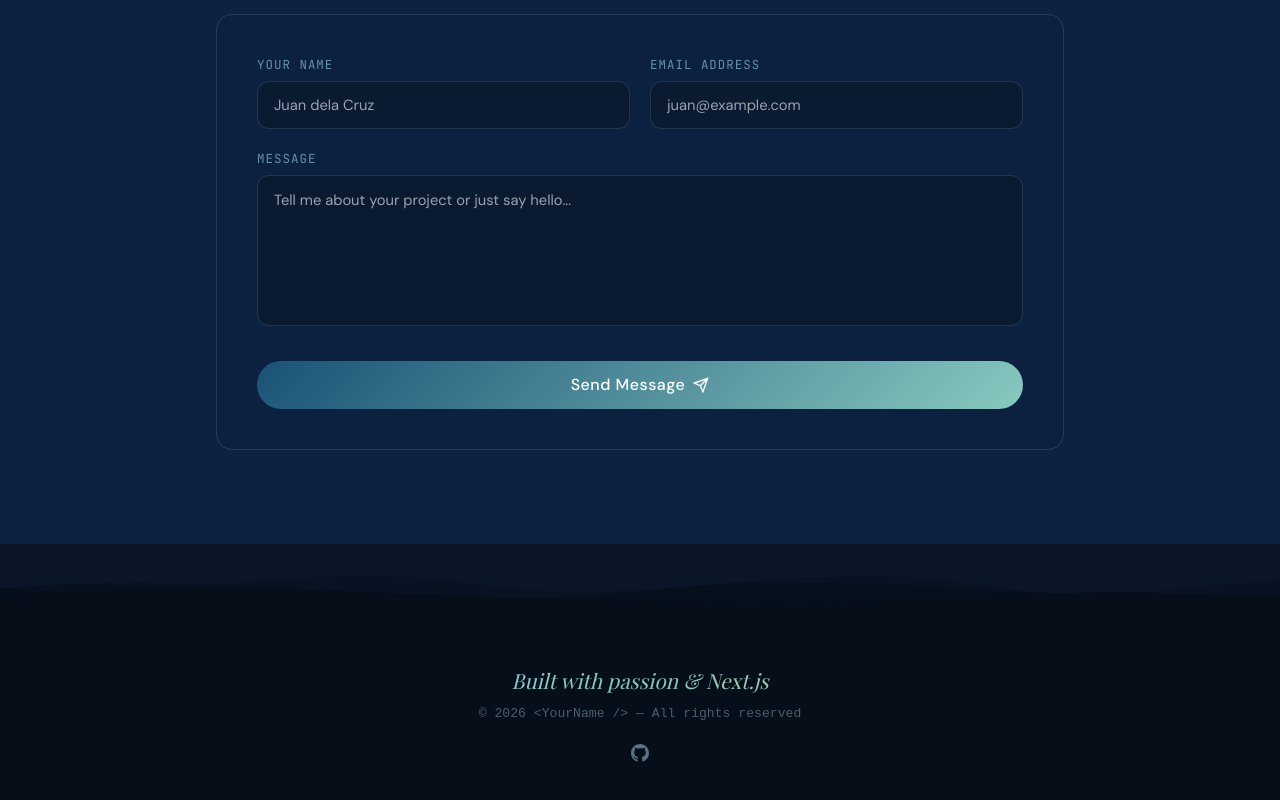
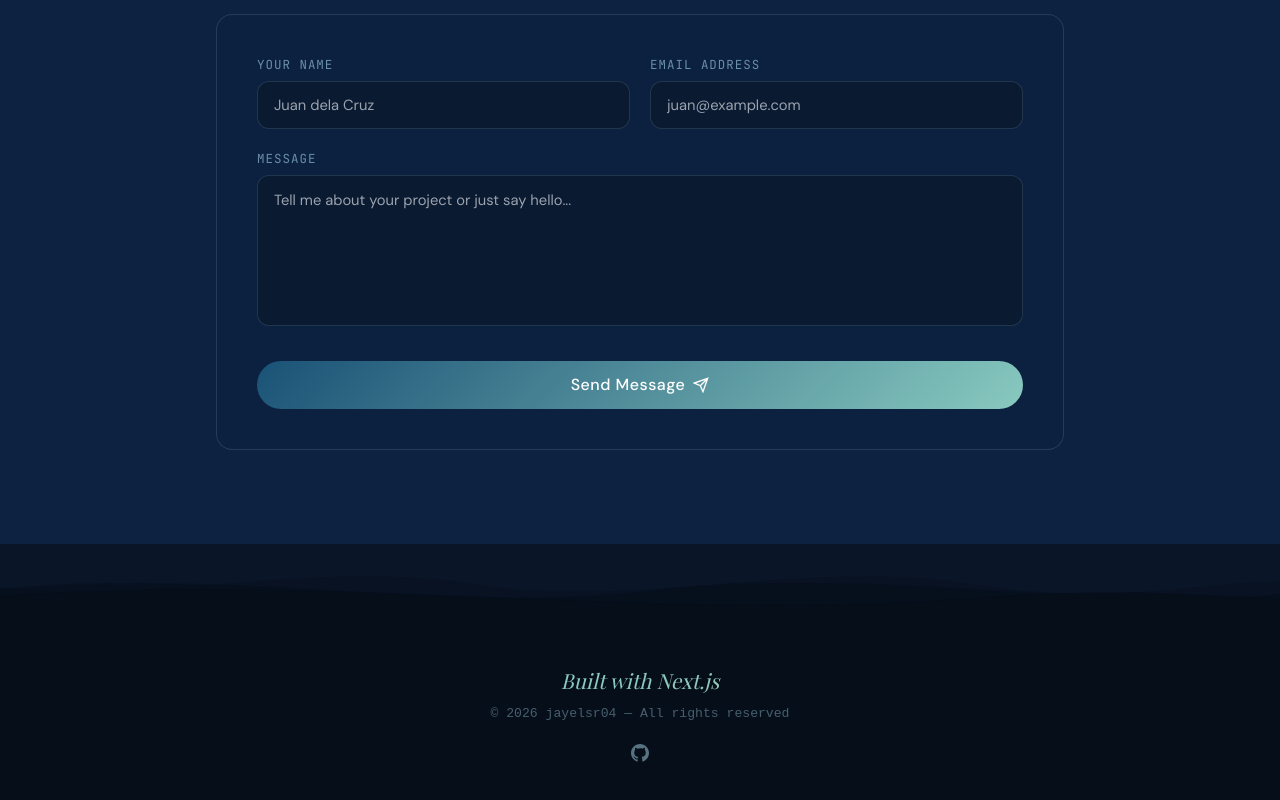
Before and after one commit to jayelsr04/Jleigh_Portfolio, a Next.js app: page / in a window 1280 px wide. Shown: the part 3026-3826 px from the top of the page. Built offline with nearby package versions, Linux system fonts and the light colour scheme; a web font is replaced by a local one.

Commit message:
Update Footer.tsx

```diff
--- a/src/components/layout/Footer.tsx
+++ b/src/components/layout/Footer.tsx
@@ -14,7 +14,7 @@ export default function Footer() {
           className="font-display italic text-2xl mb-2 gradient-text"
           style={{ fontSize: "1.3rem" }}
         >
-          Built with passion & Next.js
+          Built with Next.js
         </p>
         <p
           style={{
@@ -23,7 +23,7 @@ export default function Footer() {
             fontFamily: "var(--font-mono, monospace)",
           }}
         >
-          © {new Date().getFullYear()} &lt;YourName /&gt; — All rights reserved
+          © {new Date().getFullYear()} jayelsr04 — All rights reserved
         </p>
         <div className="flex justify-center gap-5 mt-5">
           {[
```
